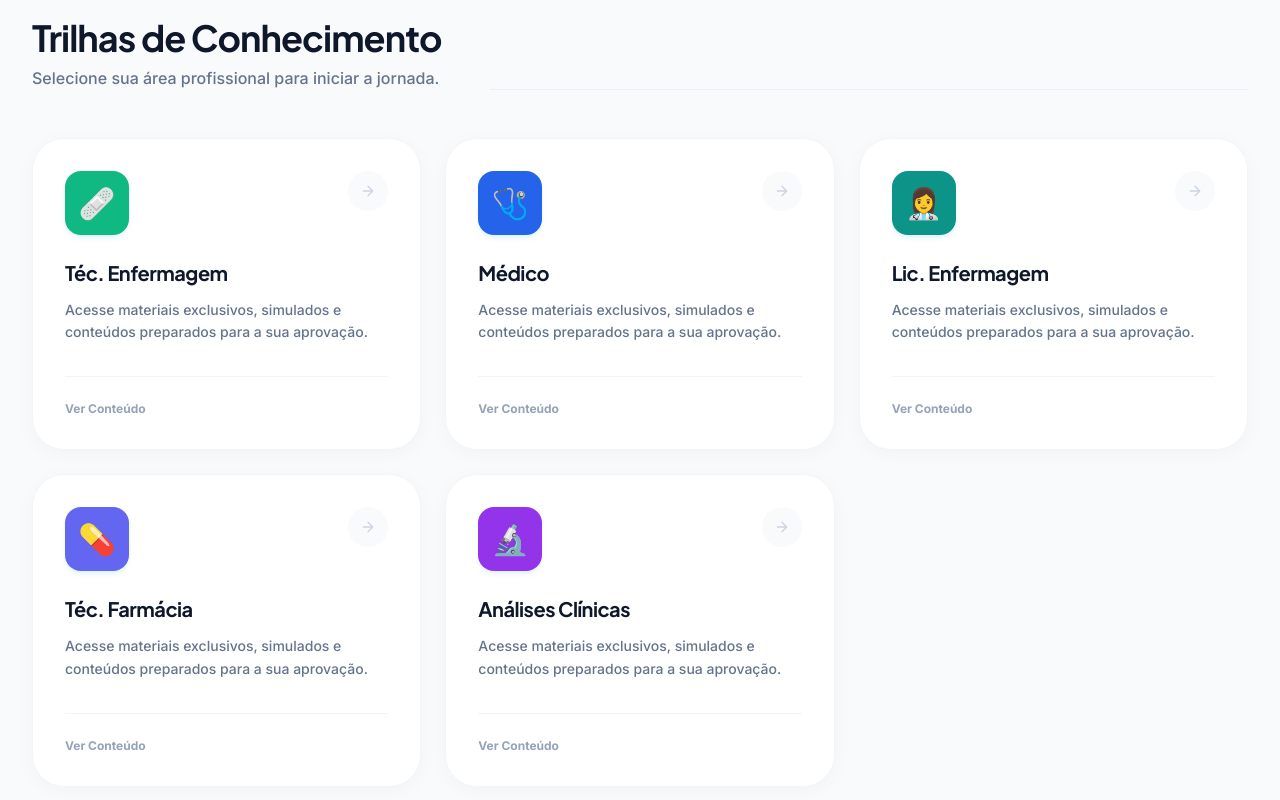
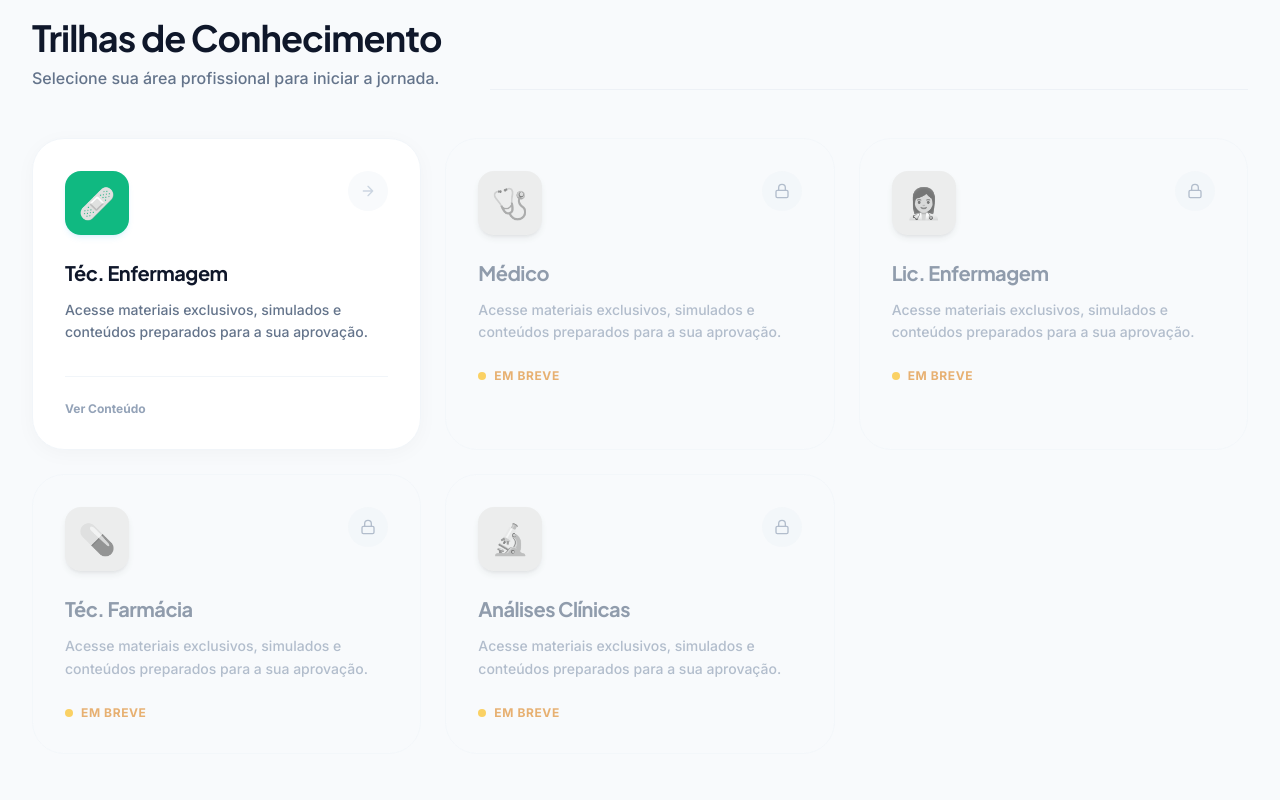
Before and after one commit to arautyarafat-cell/preparatoriominsa2026, a React (Vite) app: page / in a window 1280 px wide. Shown: the part 1000-1800 px from the top of the page. Built offline with nearby package versions, Linux system fonts and the light colour scheme; no server answers.

Commit message:
feat: adiciona sistema de trilhas indisponíveis - apenas admins podem acessar

```diff
--- a/components/Dashboard.tsx
+++ b/components/Dashboard.tsx
@@ -251,7 +251,16 @@ const Dashboard: React.FC<DashboardProps> = ({ onSelectCategory, onSelectTopic,
 
           <div className="grid grid-cols-1 md:grid-cols-2 lg:grid-cols-3 gap-6">
             {CATEGORIES.map((cat) => {
-              const isBlocked = blockedCategories.includes(cat.id);
+              // Verificar se usuário é admin
+              const isAdmin = user?.role === 'admin' ||
+                user?.email?.toLowerCase() === 'arautyarafat@gmail.com' ||
+                user?.email?.toLowerCase() === 'admin@angolasaude.ao';
+
+              // Categoria bloqueada pelo servidor OU não disponível para não-admins
+              const isBlockedByServer = blockedCategories.includes(cat.id);
+              const isUnavailable = cat.disponivel === false && !isAdmin;
+              const isBlocked = isBlockedByServer || isUnavailable;
+
               return (
                 <button
                   key={cat.id}
@@ -299,12 +308,11 @@ const Dashboard: React.FC<DashboardProps> = ({ onSelectCategory, onSelectTopic,
                     </div>
                   )}
 
-                  {/* Blocked message */}
-                  {/* Blocked message */}
+                  {/* Blocked/Unavailable message */}
                   {isBlocked && (
-                    <div className="w-full mt-6 flex items-center gap-2 text-xs font-bold text-red-500/70 uppercase tracking-wider">
-                      <span className="w-2 h-2 rounded-full bg-red-400"></span>
-                      Indisponível
+                    <div className="w-full mt-6 flex items-center gap-2 text-xs font-bold text-amber-600/80 uppercase tracking-wider">
+                      <span className="w-2 h-2 rounded-full bg-amber-400"></span>
+                      {isUnavailable ? 'Em Breve' : 'Indisponível'}
                     </div>
                   )}
                 </button>
--- a/components/Header.tsx
+++ b/components/Header.tsx
@@ -167,24 +167,50 @@ export const Header: React.FC<HeaderProps> = ({
 
                             {/* Categories List */}
                             <div className="flex flex-col gap-3 pb-6">
-                                {CATEGORIES.map(cat => (
+                                {CATEGORIES.map(cat => {
+                                    // Verificar se usuário é admin
+                                    const isAdmin = user?.role === 'admin' ||
+                                        user?.email?.toLowerCase() === 'arautyarafat@gmail.com' ||
+                                        user?.email?.toLowerCase() === 'admin@angolasaude.ao';
+
+                                    // Categoria não disponível para não-admins
+                                    const isUnavailable = cat.disponivel === false && !isAdmin;
+
+                                    return (
                                         <button
                                             key={cat.id}
-                                        onClick={() => { onSelectCategory(cat); setShowMobileMenu(false); }}
-                                        className="flex items-center gap-4 p-3 rounded-2xl bg-white border border-slate-100 shadow-sm hover:border-slate-200 hover:shadow-md transition-all group"
+                                            onClick={() => {
+                                                if (!isUnavailable) {
+                                                    onSelectCategory(cat);
+                                                    setShowMobileMenu(false);
+                                                }
+                                            }}
+                                            disabled={isUnavailable}
+                                            className={`flex items-center gap-4 p-3 rounded-2xl border shadow-sm transition-all group ${isUnavailable
+                                                    ? 'bg-slate-50 border-slate-100 opacity-60 cursor-not-allowed'
+                                                    : 'bg-white border-slate-100 hover:border-slate-200 hover:shadow-md'
+                                                }`}
                                         >
-                                        <div className={`w-12 h-12 rounded-xl ${cat.color} flex items-center justify-center text-white text-xl shadow-lg shrink-0`}>
-                                            {cat.icon}
+                                            <div className={`w-12 h-12 rounded-xl flex items-center justify-center text-white text-xl shadow-lg shrink-0 ${isUnavailable ? 'bg-slate-300 grayscale' : cat.color
+                                                }`}>
+                                                {isUnavailable ? '🔒' : cat.icon}
                                             </div>
                                             <div className="flex-1 text-left">
-                                            <div className="font-bold text-slate-900 text-base">{cat.title}</div>
-                                            <div className="text-[10px] text-slate-400 font-bold">{cat.totalQuestions} questões</div>
+                                                <div className={`font-bold text-base ${isUnavailable ? 'text-slate-500' : 'text-slate-900'}`}>
+                                                    {cat.title}
                                                 </div>
+                                                <div className="text-[10px] font-bold text-slate-400">
+                                                    {isUnavailable ? 'Em Breve' : `${cat.totalQuestions} questões`}
+                                                </div>
+                                            </div>
+                                            {!isUnavailable && (
                                                 <div className="w-8 h-8 rounded-full bg-slate-50 flex items-center justify-center text-slate-300 group-hover:text-slate-500 transition-colors">
                                                     <Icon name="chevron-right" size="sm" />
                                                 </div>
+                                            )}
                                         </button>
-                                ))}
+                                    );
+                                })}
                             </div>
                         </div>
 
--- a/constants.ts
+++ b/constants.ts
@@ -9,6 +9,7 @@ export const CATEGORIES: Category[] = [
     color: 'bg-emerald-500',
     totalQuestions: 1000,
     totalTopics: 100,
+    disponivel: true,
   },
   {
     id: CategoryId.MEDICO,
@@ -18,6 +19,7 @@ export const CATEGORIES: Category[] = [
     color: 'bg-blue-600',
     totalQuestions: 2000,
     totalTopics: 200,
+    disponivel: false, // Indisponível - apenas admins podem acessar
   },
   {
     id: CategoryId.ENFERMAGEM,
@@ -27,6 +29,7 @@ export const CATEGORIES: Category[] = [
     color: 'bg-teal-600',
     totalQuestions: 1500,
     totalTopics: 150,
+    disponivel: false, // Indisponível - apenas admins podem acessar
   },
   {
     id: CategoryId.TEC_FARMACIA,
@@ -36,6 +39,7 @@ export const CATEGORIES: Category[] = [
     color: 'bg-indigo-500',
     totalQuestions: 1200,
     totalTopics: 120,
+    disponivel: false, // Indisponível - apenas admins podem acessar
   },
   {
     id: CategoryId.ANALISES_CLINICAS,
@@ -45,6 +49,7 @@ export const CATEGORIES: Category[] = [
     color: 'bg-purple-600',
     totalQuestions: 1300,
     totalTopics: 130,
+    disponivel: false, // Indisponível - apenas admins podem acessar
   },
 ];
 
--- a/types.ts
+++ b/types.ts
@@ -15,6 +15,7 @@ export interface Category {
   color: string;
   totalQuestions: number;
   totalTopics: number;
+  disponivel?: boolean; // Se false, apenas admins podem acessar
 }
 
 export interface Topic {
```
Lines whose indentation alone changed are shown as unchanged.
